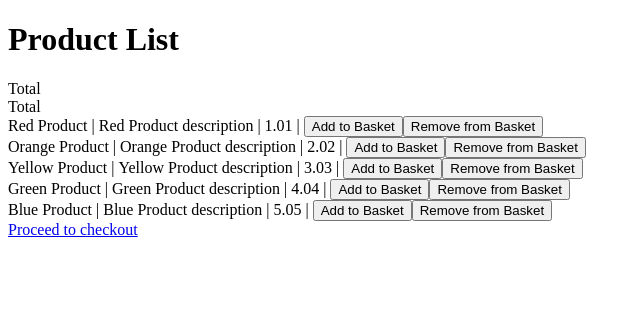
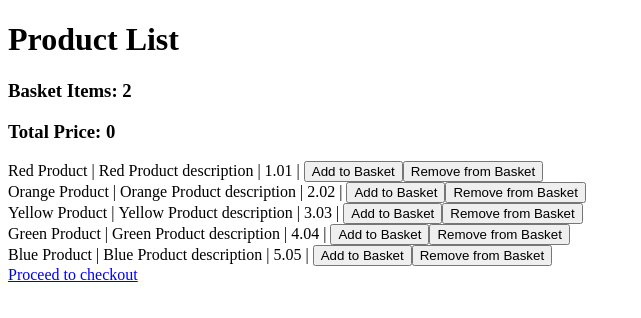
Before and after one commit to mrrustemka/shopping-simulator, a React (Create React App) app: page / in a window 1280 px wide. Shown: the top 318 px of the page, without its empty margins (0-641 px from the left). Built offline with nearby package versions, Linux system fonts and the light colour scheme.

Commit message:
make-info-component

```diff
--- a/src/components/BasketList.jsx
+++ b/src/components/BasketList.jsx
@@ -1,6 +1,6 @@
 import React from "react";
 import { Link } from "react-router-dom";
-import Total from "./Total";
+import Info from "./Info";
 import Card from "./Card";
 import Checkout from "./Checkout";
 import BasketProduct from "./Basket";
@@ -11,7 +11,7 @@ function Basket() {
   return (
     <div>
       <h1>Basket</h1>
-      <Total />
+      <Info message="Total Price" count={0} />
       {data.map((product) => (
         <BasketProduct
           id={product.sku}
--- /dev/null
+++ b/src/components/Info.jsx
@@ -0,0 +1,11 @@
+import React from "react";
+
+function Total({ message, count }) {
+  return (
+    <div>
+      <h3>{message + ": " + count}</h3>
+    </div>
+  );
+}
+
+export default Total;
--- a/src/components/ProductList.jsx
+++ b/src/components/ProductList.jsx
@@ -1,15 +1,17 @@
 import React from "react";
 import { Link } from "react-router-dom";
-import Total from "./Total";
+import Info from "./Info";
 import Product from "./Product";
 import products from "../data/products_sample.json";
+import { useSelector } from "react-redux";
 
 function ProductList() {
+  const data = useSelector((state) => state.basket.length);
   return (
     <div>
       <h1>Product List</h1>
-      <Total />
-      <Total />
+      <Info message="Basket Items" count={data} />
+      <Info message="Total Price" count={0} />
       {products.map((product) => (
         <Product
           key={product.sku}
--- a/src/components/Total.jsx
+++ /dev/null
@@ -1,7 +0,0 @@
-import React from "react";
-
-function Total() {
-  return <div>Total</div>;
-}
-
-export default Total;
```
